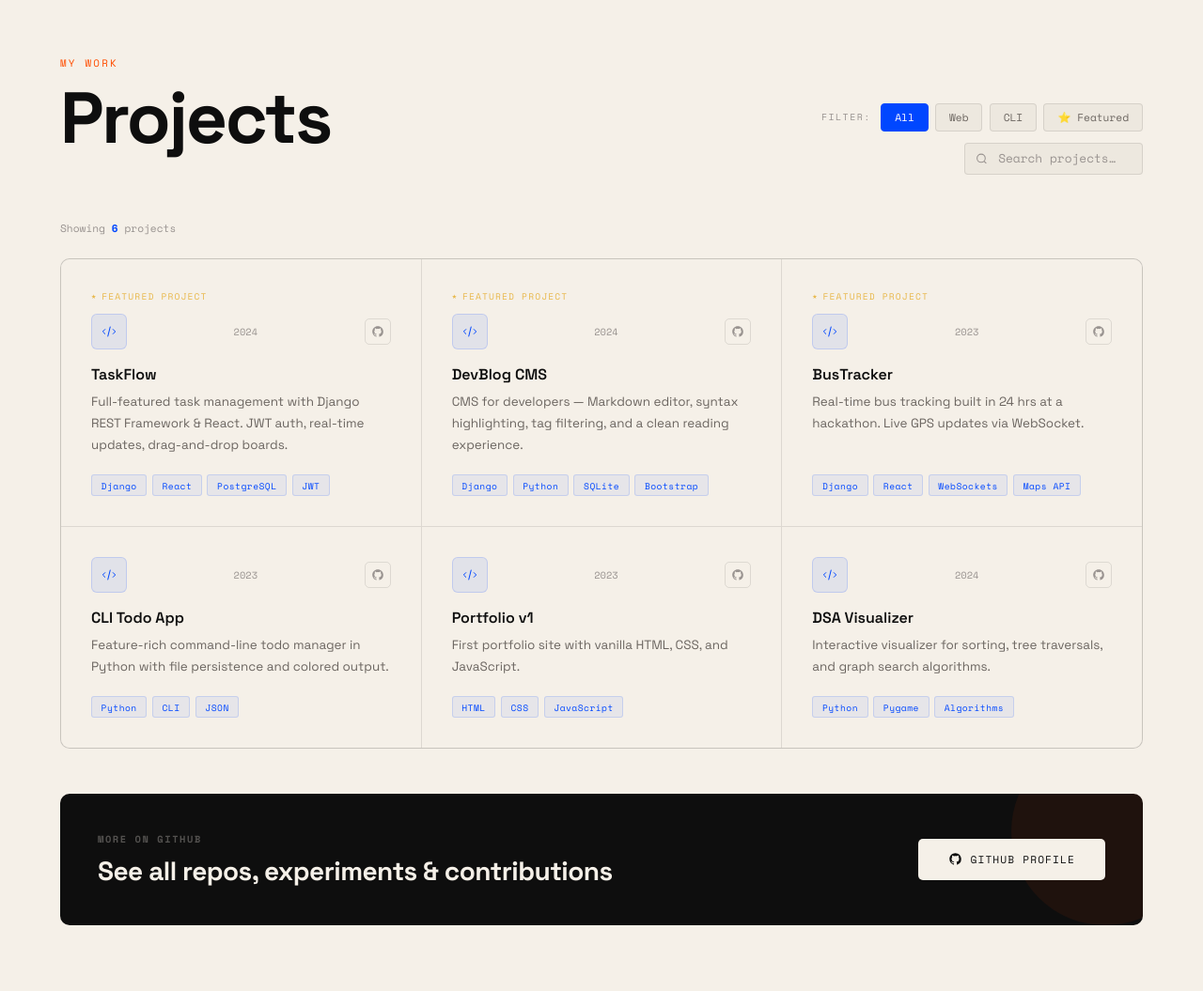
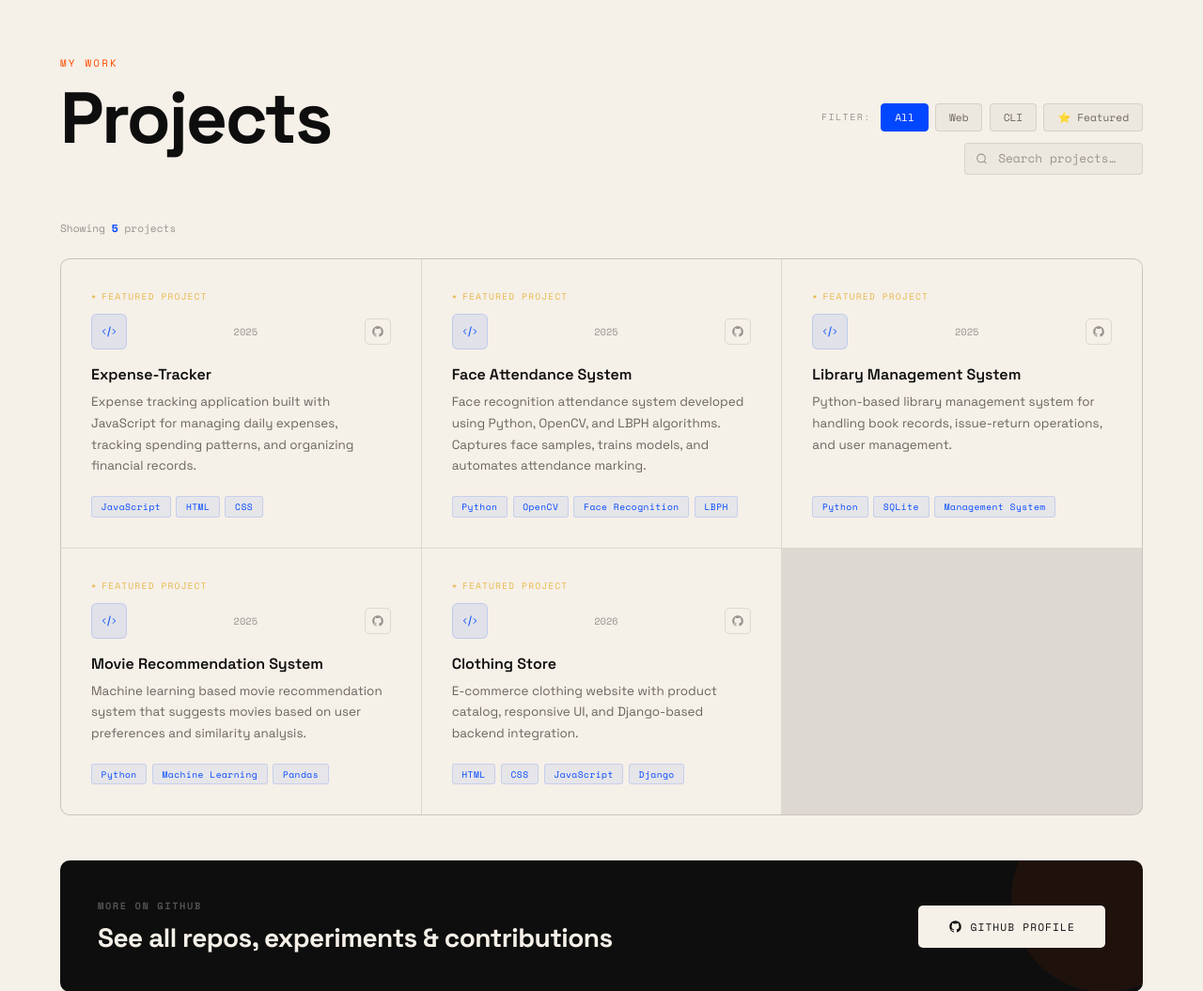
Before and after one commit to DheerajDev-leper/Portfolio, a Django app: page / in a window 1280 px wide. Shown: the part 3760-4815 px from the top of the page at 94% size. Run offline with Django 5.2, Linux system fonts and the light colour scheme.

Commit message:
Updated project and some more info.

```diff
--- a/templates/index.html
+++ b/templates/index.html
@@ -558,7 +558,7 @@ footer{background:var(--ink);color:var(--bg);padding:2rem clamp(1.5rem,5vw,4rem)
             <div class="id-row"><svg width="14" height="14" fill="none" stroke="currentColor" stroke-width="1.5" viewBox="0 0 24 24"><path d="M12 14l9-5-9-5-9 5 9 5z"/><path d="M12 14l6.16-3.422a12 12 0 01.665 6.479A12 12 0 0112 20.055a12 12 0 01-6.824-2.998 12 12 0 01.665-6.479L12 14z"/></svg>B.Tech Computer Science &amp; Engineering</div>
             <div class="id-row"><svg width="14" height="14" fill="none" stroke="currentColor" stroke-width="1.5" viewBox="0 0 24 24"><path d="M17.657 16.657L13.414 20.9a2 2 0 01-2.827 0l-4.244-4.243a8 8 0 1111.314 0z"/><circle cx="12" cy="11" r="3"/></svg>India</div>
             <div class="id-row"><svg width="14" height="14" fill="currentColor" viewBox="0 0 24 24"><path d="M12 2C6.477 2 2 6.484 2 12.017c0 4.425 2.865 8.18 6.839 9.504.5.092.682-.217.682-.483 0-.237-.008-.868-.013-1.703-2.782.605-3.369-1.343-3.369-1.343-.454-1.158-1.11-1.466-1.11-1.466-.908-.62.069-.608.069-.608 1.003.07 1.531 1.032 1.531 1.032.892 1.53 2.341 1.088 2.91.832.092-.647.35-1.088.636-1.338-2.22-.253-4.555-1.113-4.555-4.951 0-1.093.39-1.988 1.029-2.688-.103-.253-.446-1.272.098-2.65 0 0 .84-.27 2.75 1.026A9.564 9.564 0 0112 6.844c.85.004 1.705.115 2.504.337 1.909-1.296 2.747-1.027 2.747-1.027.546 1.379.202 2.398.1 2.651.64.7 1.028 1.595 1.028 2.688 0 3.848-2.339 4.695-4.566 4.943.359.309.678.92.678 1.855 0 1.338-.012 2.419-.012 2.747 0 .268.18.58.688.482A10.019 10.019 0 0022 12.017C22 6.484 17.522 2 12 2z"/></svg><a href="https://github.com/DheerajDev-leper" target="_blank" rel="noopener">DheerajDev-leper</a></div>
-            <div class="id-row"><svg width="14" height="14" fill="none" stroke="currentColor" stroke-width="1.5" viewBox="0 0 24 24"><path d="M3 8l7.89 5.26a2 2 0 002.22 0L21 8M5 19h14a2 2 0 002-2V7a2 2 0 00-2-2H5a2 2 0 00-2 2v10a2 2 0 002 2z"/></svg><a href="mailto:dheerajmalviya@email.com">dheerajmalviya@email.com</a></div>
+            <div class="id-row"><svg width="14" height="14" fill="none" stroke="currentColor" stroke-width="1.5" viewBox="0 0 24 24"><path d="M3 8l7.89 5.26a2 2 0 002.22 0L21 8M5 19h14a2 2 0 002-2V7a2 2 0 00-2-2H5a2 2 0 00-2 2v10a2 2 0 002 2z"/></svg><a href="mailto:dheerajsmalviya@gmail.com">dheerajsmalviya@gmail.com</a></div>
           </div>
           <div class="id-foot">
             <a href="#contact" class="btn-a-sm">Hire Me</a>
@@ -682,7 +682,7 @@ footer{background:var(--ink);color:var(--bg);padding:2rem clamp(1.5rem,5vw,4rem)
         <h3>More on GitHub</h3>
         <p>See all repos, experiments &amp; contributions</p>
       </div>
-      <a href="https://github.com/DheerajDev-leper?tab=repositories" target="_blank" rel="noopener" class="btn-paper">
+      <a href="https://github.com/DheerajDev-leper" target="_blank" rel="noopener" class="btn-paper">
         <svg width="15" height="15" fill="currentColor" viewBox="0 0 24 24"><path d="M12 2C6.477 2 2 6.484 2 12.017c0 4.425 2.865 8.18 6.839 9.504.5.092.682-.217.682-.483 0-.237-.008-.868-.013-1.703-2.782.605-3.369-1.343-3.369-1.343-.454-1.158-1.11-1.466-1.11-1.466-.908-.62.069-.608.069-.608 1.003.07 1.531 1.032 1.531 1.032.892 1.53 2.341 1.088 2.91.832.092-.647.35-1.088.636-1.338-2.22-.253-4.555-1.113-4.555-4.951 0-1.093.39-1.988 1.029-2.688-.103-.253-.446-1.272.098-2.65 0 0 .84-.27 2.75 1.026A9.564 9.564 0 0112 6.844c.85.004 1.705.115 2.504.337 1.909-1.296 2.747-1.027 2.747-1.027.546 1.379.202 2.398.1 2.651.64.7 1.028 1.595 1.028 2.688 0 3.848-2.339 4.695-4.566 4.943.359.309.678.92.678 1.855 0 1.338-.012 2.419-.012 2.747 0 .268.18.58.688.482A10.019 10.019 0 0022 12.017C22 6.484 17.522 2 12 2z"/></svg>
         GitHub Profile
       </a>
@@ -701,7 +701,7 @@ footer{background:var(--ink);color:var(--bg);padding:2rem clamp(1.5rem,5vw,4rem)
         <div class="clinks">
           <a href="mailto:dheerajsmalviya@gmail.com" class="cl"><div class="cl-ico"><svg width="17" height="17" fill="none" stroke="currentColor" stroke-width="1.5" viewBox="0 0 24 24"><path d="M3 8l7.89 5.26a2 2 0 002.22 0L21 8M5 19h14a2 2 0 002-2V7a2 2 0 00-2-2H5a2 2 0 00-2 2v10a2 2 0 002 2z"/></svg></div><div><div class="cl-lbl">Email</div><div class="cl-val">dheerajsmalviya@gmail.com</div></div></a>
           <a href="https://github.com/DheerajDev-leper" target="_blank" rel="noopener" class="cl"><div class="cl-ico"><svg width="17" height="17" fill="currentColor" viewBox="0 0 24 24"><path d="M12 2C6.477 2 2 6.484 2 12.017c0 4.425 2.865 8.18 6.839 9.504.5.092.682-.217.682-.483 0-.237-.008-.868-.013-1.703-2.782.605-3.369-1.343-3.369-1.343-.454-1.158-1.11-1.466-1.11-1.466-.908-.62.069-.608.069-.608 1.003.07 1.531 1.032 1.531 1.032.892 1.53 2.341 1.088 2.91.832.092-.647.35-1.088.636-1.338-2.22-.253-4.555-1.113-4.555-4.951 0-1.093.39-1.988 1.029-2.688-.103-.253-.446-1.272.098-2.65 0 0 .84-.27 2.75 1.026A9.564 9.564 0 0112 6.844c.85.004 1.705.115 2.504.337 1.909-1.296 2.747-1.027 2.747-1.027.546 1.379.202 2.398.1 2.651.64.7 1.028 1.595 1.028 2.688 0 3.848-2.339 4.695-4.566 4.943.359.309.678.92.678 1.855 0 1.338-.012 2.419-.012 2.747 0 .268.18.58.688.482A10.019 10.019 0 0022 12.017C22 6.484 17.522 2 12 2z"/></svg></div><div><div class="cl-lbl">GitHub</div><div class="cl-val">DheerajDev-leper</div></div></a>
-          <a href="https://linkedin.com/in/dheerajmalviya" target="_blank" rel="noopener" class="cl"><div class="cl-ico" style="color:var(--accent2)"><svg width="17" height="17" fill="currentColor" viewBox="0 0 24 24"><path d="M20.447 20.452h-3.554v-5.569c0-1.328-.027-3.037-1.852-3.037-1.853 0-2.136 1.445-2.136 2.939v5.667H9.351V9h3.414v1.561h.046c.477-.9 1.637-1.85 3.37-1.85 3.601 0 4.267 2.37 4.267 5.455v6.286zM5.337 7.433a2.062 2.062 0 01-2.063-2.065 2.064 2.064 0 112.063 2.065zm1.782 13.019H3.555V9h3.564v11.452zM22.225 0H1.771C.792 0 0 .774 0 1.729v20.542C0 23.227.792 24 1.771 24h20.451C23.2 24 24 23.227 24 22.271V1.729C24 .774 23.2 0 22.222 0h.003z"/></svg></div><div><div class="cl-lbl">LinkedIn</div><div class="cl-val">Dheeraj Malviya</div></div></a>
+          <a href="https://www.linkedin.com/in/dheeraj-malviya-coder25/" target="_blank" rel="noopener" class="cl"><div class="cl-ico" style="color:var(--accent2)"><svg width="17" height="17" fill="currentColor" viewBox="0 0 24 24"><path d="M20.447 20.452h-3.554v-5.569c0-1.328-.027-3.037-1.852-3.037-1.853 0-2.136 1.445-2.136 2.939v5.667H9.351V9h3.414v1.561h.046c.477-.9 1.637-1.85 3.37-1.85 3.601 0 4.267 2.37 4.267 5.455v6.286zM5.337 7.433a2.062 2.062 0 01-2.063-2.065 2.064 2.064 0 112.063 2.065zm1.782 13.019H3.555V9h3.564v11.452zM22.225 0H1.771C.792 0 0 .774 0 1.729v20.542C0 23.227.792 24 1.771 24h20.451C23.2 24 24 23.227 24 22.271V1.729C24 .774 23.2 0 22.222 0h.003z"/></svg></div><div><div class="cl-lbl">LinkedIn</div><div class="cl-val">Dheeraj Malviya</div></div></a>
         </div>
         <div class="soc-row">
           <a href="#" class="soc" title="LeetCode"><svg width="15" height="15" fill="currentColor" viewBox="0 0 24 24"><path d="M13.483 0a1.374 1.374 0 0 0-.961.438L7.116 6.226l-3.854 4.126a5.266 5.266 0 0 0-1.209 2.104 5.35 5.35 0 0 0-.125.513 5.527 5.527 0 0 0 .062 2.362 5.83 5.83 0 0 0 .349 1.017 5.938 5.938 0 0 0 1.271 1.818l4.277 4.193.039.038c2.248 2.165 5.852 2.133 8.063-.074l2.396-2.392c.54-.54.54-1.414.003-1.955a1.378 1.378 0 0 0-1.951-.003l-2.396 2.392a3.021 3.021 0 0 1-4.205.038l-.02-.019-4.276-4.193c-.652-.64-.972-1.469-.948-2.263a2.68 2.68 0 0 1 .066-.523 2.545 2.545 0 0 1 .619-1.164L9.13 8.114c1.058-1.134 3.204-1.27 4.43-.278l3.501 2.831c.593.48 1.461.387 1.94-.207a1.384 1.384 0 0 0-.207-1.943l-3.5-2.831c-.8-.647-1.766-1.045-2.774-1.202l2.015-2.158A1.384 1.384 0 0 0 13.483 0zm-2.866 12.815a1.38 1.38 0 0 0-1.38 1.382 1.38 1.38 0 0 0 1.38 1.382H20.79a1.38 1.38 0 0 0 1.38-1.382 1.38 1.38 0 0 0-1.38-1.382z"/></svg></a>
@@ -751,7 +751,7 @@ footer{background:var(--ink);color:var(--bg);padding:2rem clamp(1.5rem,5vw,4rem)
   <div class="fl-left">&copy; 2025 <span>Dheeraj Malviya</span> — Built with passion</div>
   <div class="fl-right">
     <a href="https://github.com/DheerajDev-leper" target="_blank" rel="noopener" class="flink" aria-label="GitHub"><svg width="18" height="18" fill="currentColor" viewBox="0 0 24 24"><path d="M12 2C6.477 2 2 6.484 2 12.017c0 4.425 2.865 8.18 6.839 9.504.5.092.682-.217.682-.483 0-.237-.008-.868-.013-1.703-2.782.605-3.369-1.343-3.369-1.343-.454-1.158-1.11-1.466-1.11-1.466-.908-.62.069-.608.069-.608 1.003.07 1.531 1.032 1.531 1.032.892 1.53 2.341 1.088 2.91.832.092-.647.35-1.088.636-1.338-2.22-.253-4.555-1.113-4.555-4.951 0-1.093.39-1.988 1.029-2.688-.103-.253-.446-1.272.098-2.65 0 0 .84-.27 2.75 1.026A9.564 9.564 0 0112 6.844c.85.004 1.705.115 2.504.337 1.909-1.296 2.747-1.027 2.747-1.027.546 1.379.202 2.398.1 2.651.64.7 1.028 1.595 1.028 2.688 0 3.848-2.339 4.695-4.566 4.943.359.309.678.92.678 1.855 0 1.338-.012 2.419-.012 2.747 0 .268.18.58.688.482A10.019 10.019 0 0022 12.017C22 6.484 17.522 2 12 2z"/></svg></a>
-    <a href="https://linkedin.com/in/dheerajmalviya" target="_blank" rel="noopener" class="flink" aria-label="LinkedIn"><svg width="18" height="18" fill="currentColor" viewBox="0 0 24 24"><path d="M20.447 20.452h-3.554v-5.569c0-1.328-.027-3.037-1.852-3.037-1.853 0-2.136 1.445-2.136 2.939v5.667H9.351V9h3.414v1.561h.046c.477-.9 1.637-1.85 3.37-1.85 3.601 0 4.267 2.37 4.267 5.455v6.286zM5.337 7.433a2.062 2.062 0 01-2.063-2.065 2.064 2.064 0 112.063 2.065zm1.782 13.019H3.555V9h3.564v11.452zM22.225 0H1.771C.792 0 0 .774 0 1.729v20.542C0 23.227.792 24 1.771 24h20.451C23.2 24 24 23.227 24 22.271V1.729C24 .774 23.2 0 22.222 0h.003z"/></svg></a>
+    <a href="https://www.linkedin.com/in/dheeraj-malviya-coder25/" target="_blank" rel="noopener" class="flink" aria-label="LinkedIn"><svg width="18" height="18" fill="currentColor" viewBox="0 0 24 24"><path d="M20.447 20.452h-3.554v-5.569c0-1.328-.027-3.037-1.852-3.037-1.853 0-2.136 1.445-2.136 2.939v5.667H9.351V9h3.414v1.561h.046c.477-.9 1.637-1.85 3.37-1.85 3.601 0 4.267 2.37 4.267 5.455v6.286zM5.337 7.433a2.062 2.062 0 01-2.063-2.065 2.064 2.064 0 112.063 2.065zm1.782 13.019H3.555V9h3.564v11.452zM22.225 0H1.771C.792 0 0 .774 0 1.729v20.542C0 23.227.792 24 1.771 24h20.451C23.2 24 24 23.227 24 22.271V1.729C24 .774 23.2 0 22.222 0h.003z"/></svg></a>
     <a href="mailto:dheerajsmalviya@gmail.com" class="flink" aria-label="Email"><svg width="18" height="18" fill="currentColor" viewBox="0 0 24 24"><path d="M20 4H4c-1.1 0-2 .9-2 2v12c0 1.1.9 2 2 2h16c1.1 0 2-.9 2-2V6c0-1.1-.9-2-2-2zm0 4l-8 5-8-5V6l8 5 8-5v2z"/></svg></a>
   </div>
 </footer>
@@ -788,16 +788,64 @@ const SKILLS=[
   {e:'🐬',n:'MySQL',dots:3,cat:'db',lv:'Intermediate'},
 ];
 
-const PROJECTS=[
-  {n:'TaskFlow',yr:'2024',cat:'web',feat:true,d:'Full-featured task management with Django REST Framework & React. JWT auth, real-time updates, drag-and-drop boards.',tags:['Django','React','PostgreSQL','JWT'],gh:'https://github.com/DheerajDev-leper',live:null},
-  {n:'DevBlog CMS',yr:'2024',cat:'web',feat:true,d:'CMS for developers — Markdown editor, syntax highlighting, tag filtering, and a clean reading experience.',tags:['Django','Python','SQLite','Bootstrap'],gh:'https://github.com/DheerajDev-leper',live:null},
-  {n:'BusTracker',yr:'2023',cat:'web',feat:true,d:'Real-time bus tracking built in 24 hrs at a hackathon. Live GPS updates via WebSocket.',tags:['Django','React','WebSockets','Maps API'],gh:'https://github.com/DheerajDev-leper',live:null},
-  {n:'CLI Todo App',yr:'2023',cat:'cli',feat:false,d:'Feature-rich command-line todo manager in Python with file persistence and colored output.',tags:['Python','CLI','JSON'],gh:'https://github.com/DheerajDev-leper',live:null},
-  {n:'Portfolio v1',yr:'2023',cat:'web',feat:false,d:'First portfolio site with vanilla HTML, CSS, and JavaScript.',tags:['HTML','CSS','JavaScript'],gh:'https://github.com/DheerajDev-leper',live:null},
-  {n:'DSA Visualizer',yr:'2024',cat:'cli',feat:false,d:'Interactive visualizer for sorting, tree traversals, and graph search algorithms.',tags:['Python','Pygame','Algorithms'],gh:'https://github.com/DheerajDev-leper',live:null},
+const PROJECTS = [
+  {
+    n: 'Expense-Tracker',
+    yr: '2025',
+    cat: 'web',
+    feat: true,
+    d: 'Expense tracking application built with JavaScript for managing daily expenses, tracking spending patterns, and organizing financial records.',
+    tags: ['JavaScript', 'HTML', 'CSS'],
+    gh: 'https://github.com/DheerajDev-leper/Expense-Tracker',
+    live: null
+  },
+
+  {
+    n: 'Face Attendance System',
+    yr: '2025',
+    cat: 'ai',
+    feat: true,
+    d: 'Face recognition attendance system developed using Python, OpenCV, and LBPH algorithms. Captures face samples, trains models, and automates attendance marking.',
+    tags: ['Python', 'OpenCV', 'Face Recognition', 'LBPH'],
+    gh: 'https://github.com/DheerajDev-leper/Face-attendance-system',
+    live: null
+  },
+
+  {
+    n: 'Library Management System',
+    yr: '2025',
+    cat: 'desktop',
+    feat: true,
+    d: 'Python-based library management system for handling book records, issue-return operations, and user management.',
+    tags: ['Python', 'SQLite', 'Management System'],
+    gh: 'https://github.com/DheerajDev-leper/Library_Management_System',
+    live: null
+  },
+
+  {
+    n: 'Movie Recommendation System',
+    yr: '2025',
+    cat: 'ai',
+    feat: true,
+    d: 'Machine learning based movie recommendation system that suggests movies based on user preferences and similarity analysis.',
+    tags: ['Python', 'Machine Learning', 'Pandas'],
+    gh: 'https://github.com/DheerajDev-leper/Movie-recommendation-system',
+    live: null
+  },
+
+  {
+    n: 'Clothing Store',
+    yr: '2026',
+    cat: 'web',
+    feat: true,
+    d: 'E-commerce clothing website with product catalog, responsive UI, and Django-based backend integration.',
+    tags: ['HTML', 'CSS', 'JavaScript', 'Django'],
+    gh: 'https://github.com/DheerajDev-leper/Clothing',
+    live: null
+  },
 ];
 
-const MARQUEE=['Python','Django','React.js','JavaScript','REST APIs','C++','Git','Linux','Docker','Tailwind','Bootstrap','TypeScript','AWS'];
+const MARQUEE=['Python','Django','React.js','JavaScript','REST APIs','C++','Git','Linux','Docker','Tailwind','Bootstrap','AWS'];
 
 /* ─── CURSOR ─── */
 const cur=document.getElementById('cur'),ring=document.getElementById('cur-ring');
```
